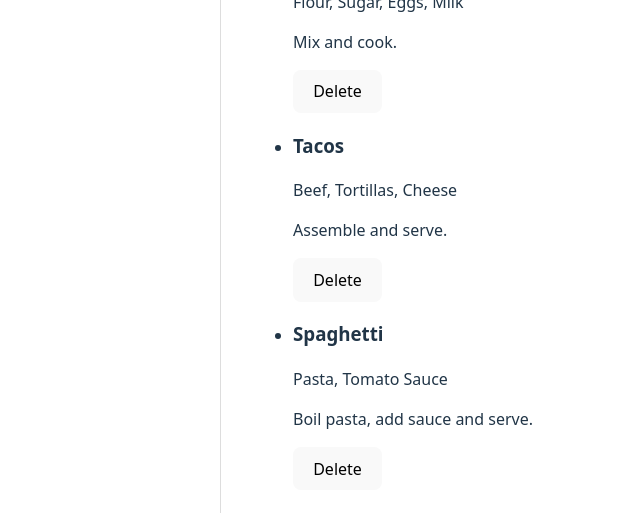
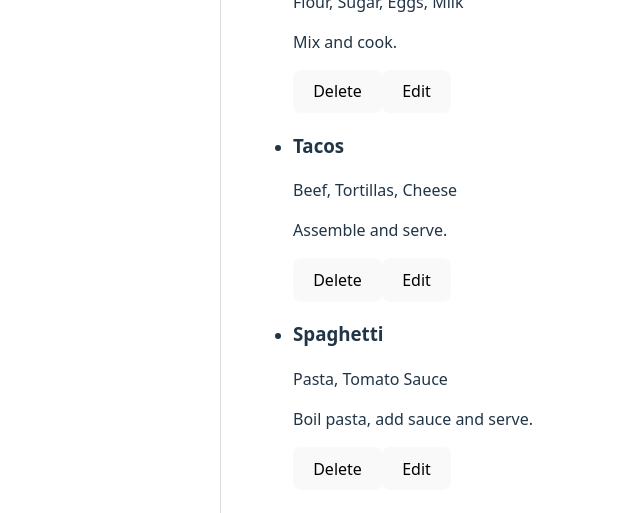
Before and after one commit to MurasakiCho/recipe-manager, a React (Vite) app in the folder frontend/: page / in a window 1280 px wide. Shown: the part 361-874 px from the top of the page, without its empty margins (0-640 px from the left). Built offline with nearby package versions, Linux system fonts and the light colour scheme.

Commit message:
added ability to edit recipes by reusing the AddRecipeForm component

```diff
--- a/frontend/src/App.tsx
+++ b/frontend/src/App.tsx
@@ -18,6 +18,7 @@ const starterRecipes: Recipe[] = [
 export default function App() {
   const [selectedCategoryId, setCategoryId] = useState<number | null>(null);
   const [recipes, setRecipes] = useState<Recipe[]>(starterRecipes);
+  const [recipeToEdit, setRecipeToEdit] = useState<Recipe | null>(null);
 
   const handleAddRecipe = (newRecipe: Recipe) => {
     setRecipes([...recipes, newRecipe]);
@@ -25,6 +26,10 @@ export default function App() {
 
   const handleDeleteRecipe = (id: number) => {
     setRecipes(recipes.filter(r => r.id !== id));
+  }
+
+  const handleEditRecipe = (editedRecipe: Recipe) => {
+    setRecipes(recipes.map(r => r.id === editedRecipe.id ? editedRecipe : r));
   }
 
   return (
@@ -35,11 +40,16 @@ export default function App() {
         onSelect={setCategoryId}
       />
       <main>
-        <AddRecipeForm onAdd={handleAddRecipe}/>
+        <AddRecipeForm
+          recipe={recipeToEdit}
+          onAdd={handleAddRecipe}
+          onEdit={handleEditRecipe}
+        />
         <RecipeList
           recipes={recipes}
           selectedCategoryId={selectedCategoryId}
           onDelete={handleDeleteRecipe}
+          onEdit={setRecipeToEdit}
         />
       </main>
 
--- a/frontend/src/Components/AddRecipeForm.tsx
+++ b/frontend/src/Components/AddRecipeForm.tsx
@@ -2,27 +2,34 @@ import type { Recipe } from "../types/recipe";
 import { useState } from "react";
 
 type AddRecipeFormProps = {
+    recipe?: Recipe | null; //OPTIONAL prop: for editing recipes
     onAdd: (recipe: Recipe) => void; //communicate back up to parent (App) to handle what happens to data
+    onEdit: (recipe: Recipe) => void;
 };
 
 export default function AddRecipeForm(props: AddRecipeFormProps){
-    const [recipeName, setRecipeName] = useState(""); //new state with default empty string
-    const [ingredients, setIngredients] = useState("");
-    const [instructions, setInstructions] = useState("");
-    const [selectedCategoryId, setCategoryId] = useState("1");
+    const [recipeName, setRecipeName] = useState(props.recipe?.recipeName ?? ""); //new state with default empty string
+    const [ingredients, setIngredients] = useState(props.recipe?.ingredients ?? "");
+    const [instructions, setInstructions] = useState(props.recipe?.instructions ?? "");
+    const [selectedCategoryId, setCategoryId] = useState(props.recipe?.categoryId.toString() ?? "1");
 
     const handleSubmit = (e: React.FormEvent) => {
         e.preventDefault(); //prevents page reload, which is default form behavior
 
         const recipe: Recipe = {
-            id: Date.now(), //temp id
+            id: props.recipe?.id ?? Date.now(), //temp id
             recipeName,
             ingredients,
             instructions,
             categoryId: parseInt (selectedCategoryId, 10) //convert id to int (form gives a string)
         }
 
-        props.onAdd(recipe); //send recipe to parent
+        if (props.recipe){
+            props.onEdit(recipe); //EDIT mode
+        } else {
+            props.onAdd(recipe); //send new recipe to parent to add
+        }
+
     }
 
     return(
--- a/frontend/src/Components/RecipeList.tsx
+++ b/frontend/src/Components/RecipeList.tsx
@@ -4,10 +4,11 @@ type RecipeListProps = {
     recipes: Recipe[];
     selectedCategoryId: number | null;
     onDelete: (id: number) => void;
+    onEdit: (recipe: Recipe) => void;
 };
 
 export default function RecipeList(props: RecipeListProps){
-    const { recipes, selectedCategoryId, onDelete } = props;
+    const { recipes, selectedCategoryId, onDelete, onEdit } = props;
 
     //filter recipes by category
     const filteredRecipes = selectedCategoryId
@@ -23,6 +24,7 @@ export default function RecipeList(props: RecipeListProps){
                         <p>{r.ingredients}</p>
                         <p>{r.instructions}</p>
                         <button onClick={() => onDelete(r.id)}>Delete</button>
+                        <button onClick={() => onEdit(r)}>Edit</button>
                     </li>
                 ))}
             </ul>
```
